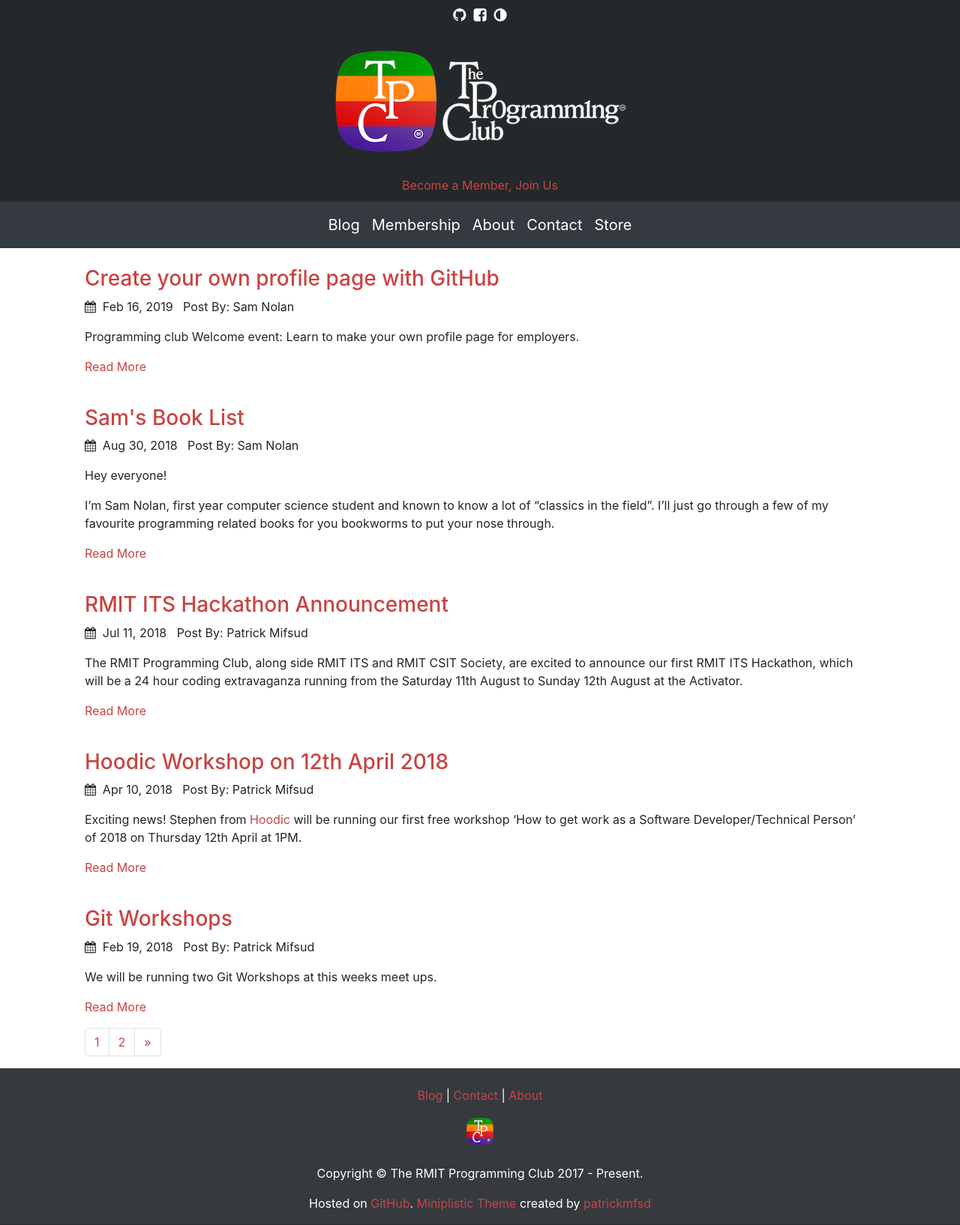
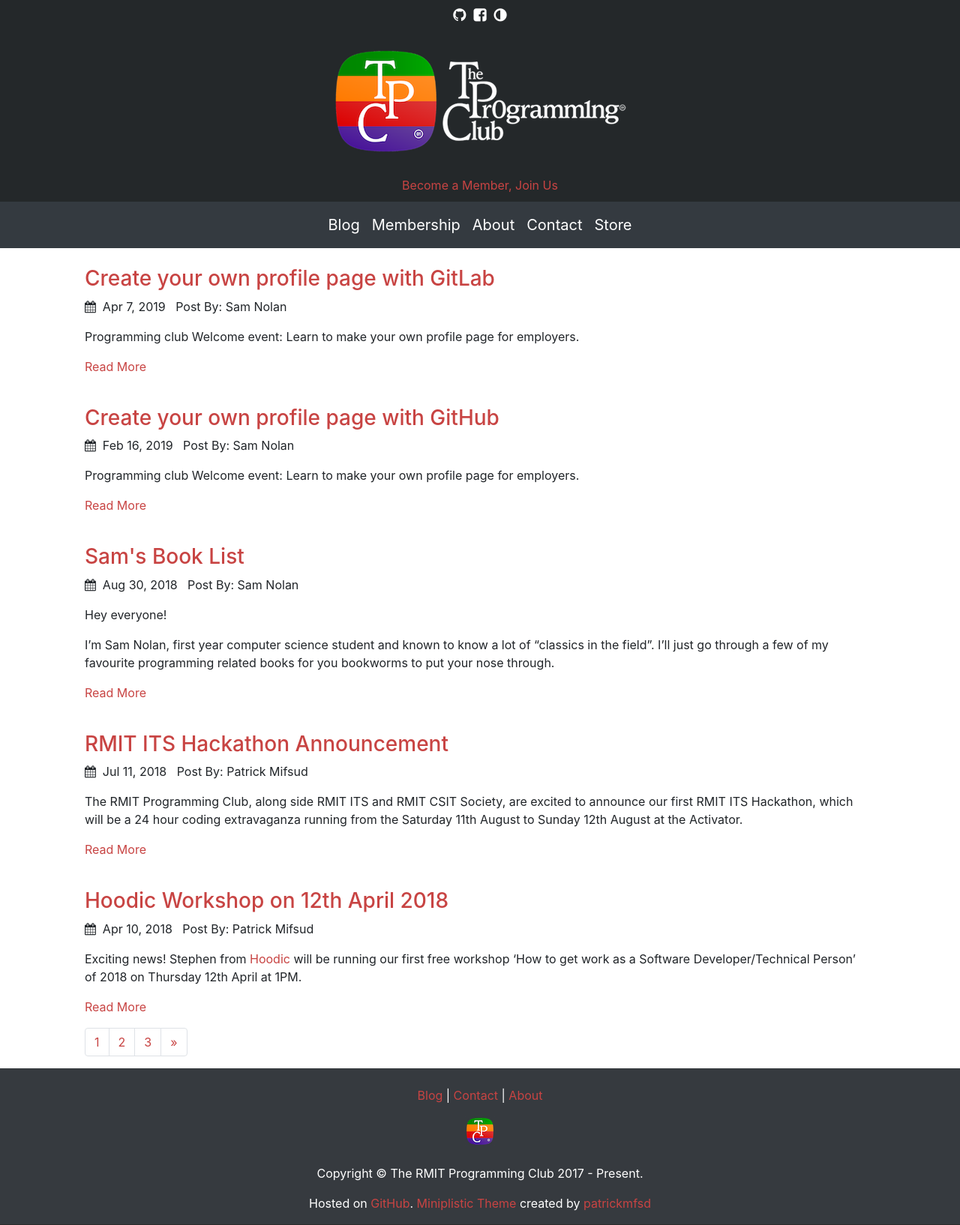
Before and after one commit to rmit-programming-club/rmit-programming-club.github.io, a Jekyll site: the page built from index.html, in a window 1280 px wide. Shown: the whole page at 75% size. Built offline with Jekyll 4.4.1, drawn with Linux system fonts in a browser that asks for light colours; nearby versions of some CDN libraries; the list of posts is cut into pages by our own code; some of the changed lines change nothing that is shown.

Commit message:
Add gitlab profile page

```diff
--- /dev/null
+++ b/_posts/2019-04-07-Create-your-own-profile-page-gitlab.md
@@ -0,0 +1,124 @@
+---
+layout: post
+title: Create your own profile page with GitLab
+author: Sam Nolan
+categories: [Tutorial]
+---
+
+Programming club Welcome event: Learn to make your own profile
+page for employers.
+
+<!-- more -->
+
+-----
+Hey everyone,
+
+You probably got here for our the RMIT Programming Club Welcome event. So here
+we are going to make our own profile webpage! These websites are the programmer's
+alternative to a Resume, and is often much more interesting for employers, and can
+show your skill as well as tell it.
+
+For instance, you should check out [Patrick Misfud's profile page](https://patrickmfsd.me/).
+It's an exceptional example of a profile page.
+
+So without further ado, let's get into it!
+
+## 1. Creating a GitLab account
+To start, you will need a GitLab account. GitLab is a platform that allows sharing
+and collaboration when developing software. If you don't have a GitLab account now,
+you will need one later.
+
+Why GitLab? The more famous platform out there for collaborating on software
+is GitHub. However, they have
+recently changed their features to not include website hosting for free users.
+This is a problem for us. Also, GitLab has a much larger feature set when it
+comes to testing and deploying the software.
+
+GitLab also tracks your contribution to software projects, and therefore also serves as yet
+another resume, and is definitely checked by employers.
+
+We'll be using it to host code for your profile page. So [Sign up for GitLab](https://about.gitlab.com/).
+I would recommend using your personal email, as you loose access to your RMIT
+email after you graduate.
+
+## 2. Create a new project
+A project in GitLab is a place to store your code for a particular project.
+
+You can create a project by clicking the plus in the in the top right then
+"New project"
+
+![New Button](/images/ProfilePage/NewButton.png)
+
+![New Project](/images/ProfilePage/NewProject.png)
+
+Select "Create from template" then "Use template" next to "Pages/Plain HTML"
+
+![Create from Template](/images/ProfilePage/CreateFromTemplate.png)
+
+![Plain HTML Template](/images/ProfilePage/Template.png)
+
+name your repositry
+
+[username].gitlab.io
+
+replacing [username] with your github username in lower case. For instance. if
+your username is "hazelfire" (as mine is), then:
+
+hazelfire.gitlab.io
+
+Add a description if you wish, make the project public.
+
+![Plain HTML Template](/images/ProfilePage/NewProjectField.png)
+
+Click "Create project" to finish creating your project.
+
+## 4. Change your template code
+We have created a template for you to start off with. You can download it here:
+link.
+
+Download the zip file and extract it into a new folder. You will have index.html
+and index.css. Index.html contains the content of your website, whereas index.css
+contains the styling rules. So open up index.html.
+
+These files are both plain text files, and you will need a program that can open
+them. For Windows, Notepad will do just fine. For Mac, TextEdit will also work.
+Your computer will probably not open these files with those programs by default.
+So you will need to use "Open With" to get to them.
+
+This is HTML, the coding language of the internet. Fill in the template so
+that the page applies to you. Then save.
+
+As a side note, as you will be coding a lot in the future. It's a good idea to
+invest in a good text editor. I would recommend "Sublime Text" if
+you want something simple that works, or "VS Code" if you want the full experience.
+
+## 5. Upload the code
+Now we can upload the code! Go to your gitlab project page and open the public folder.
+Then click the plus next public/ and click "Upload file"
+
+![Public Folder](/images/ProfilePage/PublicFolder.png)
+
+![Add Button](/images/ProfilePage/AddButton.png)
+
+![Upload Button](/images/ProfilePage/UploadButton.png)
+
+Add your index.html. Leave everything else as default.
+
+![Upload File](/images/ProfilePage/UploadFile.png)
+
+Click upload changes.
+
+Do the same for index.css and you're done! You just made your profile website! check out [username].gitlab.io
+to see it!
+
+## 6. What's next?
+Now that you're done, you should help other people with getting their website
+up and running, or maybe install a nicer text editor.
+
+Also, if you are interested, we will be showing off your pages on our programming
+club website, so be sure to tell us your username! If you don't want to show it
+off, you don't have to.
+
+However, if you want to get really serious, you should learn some more HTML
+and create a more interesting website! Try looking up how to make your profile
+page unique, or ask around for how to do specific things with HTML and CSS.
--- a/_sass/_site.scss
+++ b/_sass/_site.scss
@@ -9,49 +9,45 @@
   }
 }
 
+html {
+  font-family: -apple-system, BlinkMacSystemFont, “Segoe UI”, “Roboto”, “Oxygen”,
+    “Ubuntu”, “Cantarell”, “Fira Sans”, “Droid Sans”, “Helvetica Neue”,
+    sans-serif;
 
-html {
-    font-family:  -apple-system, BlinkMacSystemFont,
-    “Segoe UI”, “Roboto”, “Oxygen”,
-    “Ubuntu”, “Cantarell”, “Fira Sans”,
-    “Droid Sans”, “Helvetica Neue”, sans-serif;
-
-	-ms-text-size-adjust:100%;
-	-webkit-text-size-adjust:100%;
+  -ms-text-size-adjust: 100%;
+  -webkit-text-size-adjust: 100%;
 }
 
-.site-header{
-	background-color: #24282A;
+.site-header {
+  background-color: #24282a;
 }
 
-
 body {
-	margin:0;
+  margin: 0;
 }
 
 html,
 body {
-   margin:0;
-   padding:0;
-   height:100%;
+  margin: 0;
+  padding: 0;
+  height: 100%;
 }
 
 #wrapper {
-   min-height:100%;
-   position:relative;
+  min-height: 100%;
+  position: relative;
 }
 
 #content {
-   padding:10px;
-   padding-bottom:60px;   /* Height of the footer */
+  padding: 10px;
+  padding-bottom: 60px; /* Height of the footer */
 }
 
 #footer {
-   position:absolute;
-   bottom:0;
+  position: absolute;
+  bottom: 0;
   width: 100%;
 }
-
 
 .navbar-toggler {
   outline: none !important;
@@ -59,7 +55,7 @@
 }
 
 .highlight {
-    background-color: #353A3F !important;
+  background-color: #353a3f !important;
   color: white !important;
   padding: 5px 20px;
   border-radius: 3px;
@@ -68,39 +64,39 @@
 
 // Link Color
 a {
-	color:#C84443 !important;
-	text-decoration:none !important;
+  color: #c84443 !important;
+  text-decoration: none !important;
 }
 
 a:hover {
-	color:#C84443 !important;
-	text-decoration:underline !important;
+  color: #c84443 !important;
+  text-decoration: underline !important;
 }
 
 // Icon Bar
 .iconbar {
-	padding-top:5px;
-	display:flex;
+  padding-top: 5px;
+  display: flex;
   justify-content: center !important;
-	margin:0;
+  margin: 0;
 }
 
 .iconbar a {
-	font-size:20px;
-	margin:0;
+  font-size: 20px;
+  margin: 0;
   color: white !important;
 }
 
 .iconbar .fa {
-	padding:5px;
+  padding: 5px;
 }
 
 // Sign-Up link
 .membersignup {
-	display:flex;
-	justify-content:center;
-	align-self:center;
-	padding-bottom:10px;
+  display: flex;
+  justify-content: center;
+  align-self: center;
+  padding-bottom: 10px;
 }
 
 // Alert Banner
@@ -108,7 +104,7 @@
   margin-bottom: 0 !important;
   border: none !important;
   border-radius: 0 !important;
-    background-color: #6B944A !important;
+  background-color: #6b944a !important;
   color: white !important;
   text-align: center !important;
   padding-left: 56px !important;
@@ -116,41 +112,40 @@
 
 // Site logo/banner
 .logo {
-	max-width:50%;
-	display:block;
-	margin-left:auto;
-	margin-right:auto;
+  max-width: 50%;
+  display: block;
+  margin-left: auto;
+  margin-right: auto;
 }
 
 // Nav Bar
-.nav-link{
+.nav-link {
   color: white !important;
   font-size: 20px;
 }
 
 .nav-link:hover {
   text-decoration: none !important;
-	color: #C84443 !important;
+  color: #c84443 !important;
 }
-
 
 // Needed For mobile layout
 .bodycontent {
-	padding-left:10%;
-	padding-right:10%;
+  padding-left: 10%;
+  padding-right: 10%;
   margin-right: 0 !important;
 }
 
 // Footer
 .sitefooter {
-	border-bottom:#2b2b2b 1px solid !important;
-	background:#363A3F !important;
-	color:#fff !important;
-	text-align:center !important;
+  border-bottom: #2b2b2b 1px solid !important;
+  background: #363a3f !important;
+  color: #fff !important;
+  text-align: center !important;
 }
 
 .footer-logo {
-	padding:0;
-	justify-content:center;
-	align-items:center;
+  padding: 0;
+  justify-content: center;
+  align-items: center;
 }
```
Also changed, not shown: _layouts/default.html (+4 -10 lines), _includes/head.html (line endings or trailing spaces), images/ProfilePage/AddButton.png (added), images/ProfilePage/CreateFromTemplate.png (added), images/ProfilePage/NewButton.png (added), images/ProfilePage/NewProject.png (added), images/ProfilePage/NewProjectField.png (added), images/ProfilePage/PublicFolder.png (added), images/ProfilePage/Template.png (added), images/ProfilePage/UploadButton.png (added), images/ProfilePage/UploadFile.png (added). Lines whose indentation alone changed are shown as unchanged.
